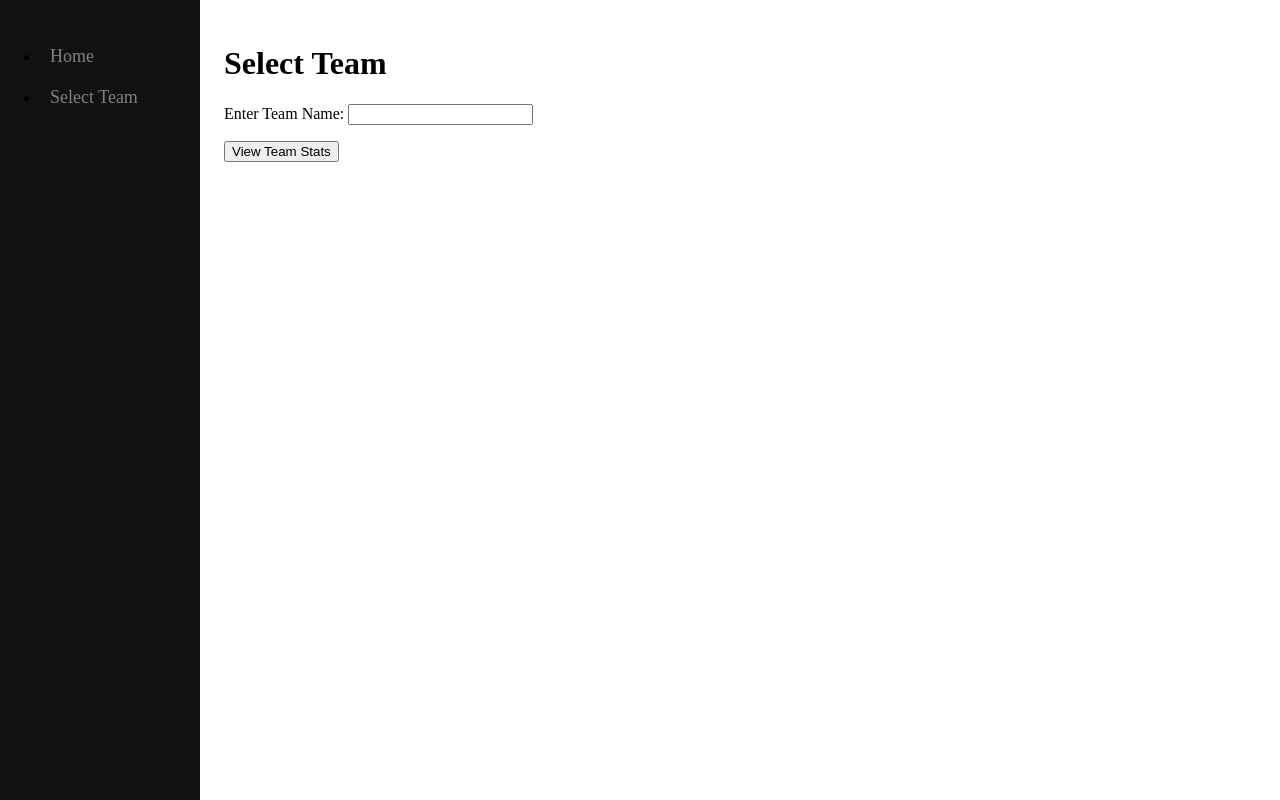
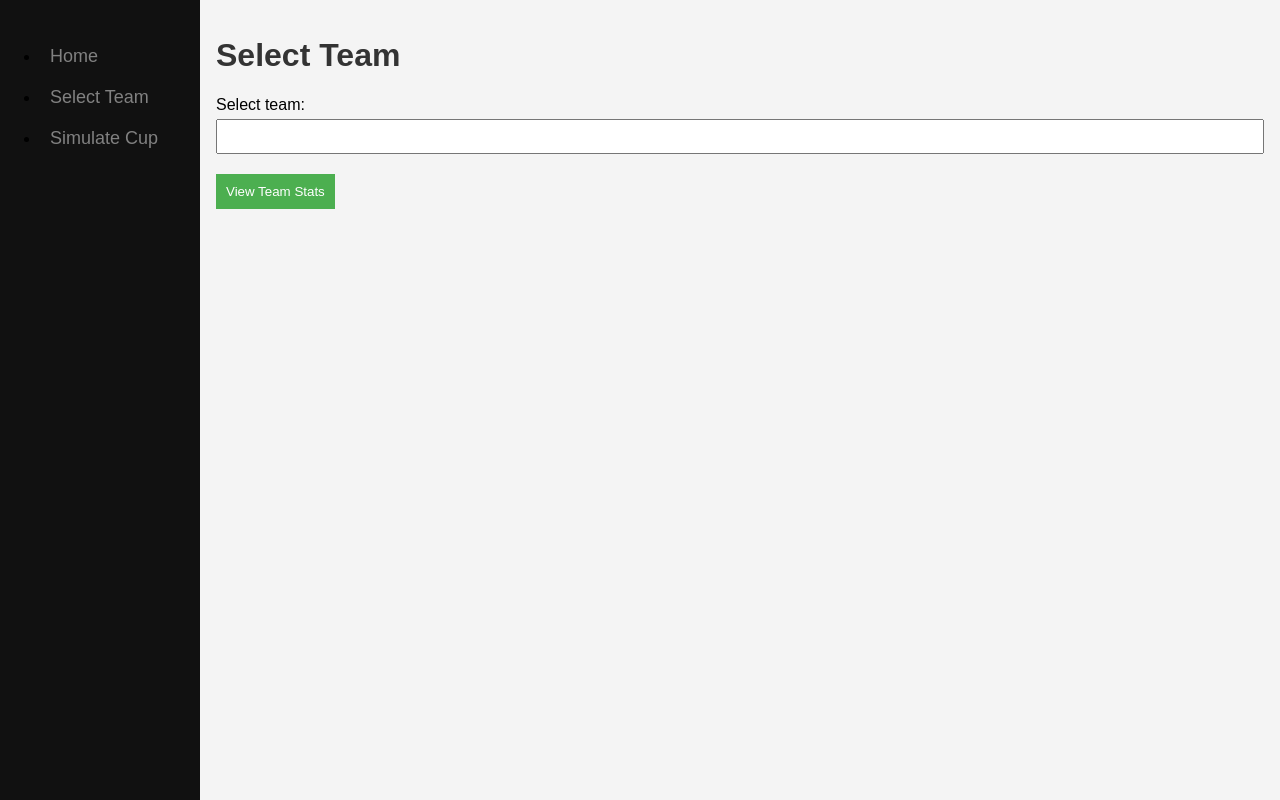
Before and after one commit to teodorstelian/Football-Simulator, a Django app: page /select_team/ in a window 1280 px wide. Run offline with Django 4.2, Linux system fonts and the light colour scheme.

Commit message:
Added Countries Model + Changed Teams View

```diff
--- a/football_simulation_app/forms.py
+++ b/football_simulation_app/forms.py
@@ -1,4 +1,3 @@
-# football_simulation_app/forms.py
 from django import forms
 
 class TeamSelectionForm(forms.Form):
--- a/football_simulation_app/static/main.css
+++ b/football_simulation_app/static/main.css
@@ -91,3 +91,63 @@
   top: 0;
   border-radius: 10px;
 }
+
+body {
+    font-family: 'Arial', sans-serif;
+    background-color: #f4f4f4;
+    margin: 0;
+}
+
+.container {
+    max-width: 800px;
+    margin: 0 auto;
+    padding: 20px;
+}
+
+h1 {
+    color: #333;
+}
+
+form {
+    margin-top: 20px;
+}
+
+label {
+    display: block;
+    margin-bottom: 5px;
+}
+
+input[type="text"] {
+    width: 100%;
+    padding: 8px;
+    margin-bottom: 10px;
+    box-sizing: border-box;
+}
+
+button {
+    background-color: #4caf50;
+    color: white;
+    padding: 10px;
+    border: none;
+    cursor: pointer;
+}
+
+button:hover {
+    background-color: #45a049;
+}
+
+/* Suggestions styling */
+#suggestions {
+    margin-top: 10px;
+}
+
+#suggestions div {
+    padding: 8px;
+    border: 1px solid #ddd;
+    cursor: pointer;
+    background-color: #fff;
+}
+
+#suggestions div:hover {
+    background-color: #f1f1f1;
+}
--- a/football_simulation_app/templates/base.html
+++ b/football_simulation_app/templates/base.html
@@ -11,6 +11,7 @@
         <ul>
             <li><a href="{% url 'new_game_view' %}">Home</a></li>
             <li><a href="{% url 'select_team' %}">Select Team</a></li>
+            <li><a href="{% url 'simulate_cup_view' %}">Simulate Cup</a></li>
             <!-- Add other sidebar links as needed -->
         </ul>
     </div>
--- a/football_simulation_app/templates/main.html
+++ b/football_simulation_app/templates/main.html
@@ -1,9 +1,9 @@
 {% extends 'base.html' %}
 
-{% block title %}Your Form Title{% endblock %}
+{% block title %}Football Simulator{% endblock %}
 
 {% block content %}
-    <h1>Your Form Title</h1>
+    <h1>Football Simulator</h1>
 
     <form method="post" action="{% url 'new_game_view' %}">
         {% csrf_token %}
--- a/football_simulation_app/templates/select_team.html
+++ b/football_simulation_app/templates/select_team.html
@@ -4,9 +4,40 @@
 
 {% block content %}
     <h1>Select Team</h1>
-    <form method="post" action="{% url 'select_team' %}">
+    <form method="post" action="{% url 'select_team' %}" id="selectTeamForm">
         {% csrf_token %}
-        {{ form.as_p }}
+        <label for="team">Select team:</label>
+        <input type="text" name="team_name" id="teamNameInput" autocomplete="off">
+        <div id="suggestions"></div>
         <button type="submit">View Team Stats</button>
     </form>
+
+    <script>
+        const teamNameInput = document.getElementById('teamNameInput');
+        const suggestionsDiv = document.getElementById('suggestions');
+
+        teamNameInput.addEventListener('input', function () {
+            const inputText = teamNameInput.value.trim().toLowerCase();
+            suggestionsDiv.innerHTML = ''; // Clear previous suggestions
+
+            if (inputText.length > 2) {
+                // Make an AJAX request to fetch suggestions from the server
+                fetch(`/get_team_suggestions/?query=${inputText}`)
+                    .then(response => response.json())
+                    .then(data => {
+                        // Render suggestions in the suggestionsDiv
+                        data.forEach(team => {
+                            const suggestion = document.createElement('div');
+                            suggestion.textContent = team.name;
+                            suggestion.addEventListener('click', function () {
+                                teamNameInput.value = team.name;
+                                suggestionsDiv.innerHTML = ''; // Clear suggestions after selection
+                            });
+                            suggestionsDiv.appendChild(suggestion);
+                        });
+                    })
+                    .catch(error => console.error('Error fetching suggestions:', error));
+            }
+        });
+    </script>
 {% endblock %}
--- a/football_simulation_app/urls.py
+++ b/football_simulation_app/urls.py
@@ -1,8 +1,10 @@
 from django.urls import path
-from .views import new_game_view, team_detail_view, select_team_view
+from .views import new_game_view, team_detail_view, select_team_view, TeamSuggestionsView, simulate_cup_view
 
 urlpatterns = [
     path('new_game/', new_game_view, name='new_game_view'),
     path('team/<str:team_name>/', team_detail_view, name='team_detail'),
     path('select_team/', select_team_view, name='select_team'),
+    path('get_team_suggestions/', TeamSuggestionsView.as_view(), name='get_team_suggestions'),
+    path('simulate_cup/', simulate_cup_view, name='simulate_cup_view'),
 ]
--- a/football_simulation_app/views.py
+++ b/football_simulation_app/views.py
@@ -1,11 +1,14 @@
-from django.shortcuts import render, get_object_or_404, redirect
+from django.db.models import Q
+from django.http import HttpResponseRedirect
+from django.http import JsonResponse
+from django.shortcuts import get_object_or_404, redirect, render
+from django.urls import reverse
+from django.views import View
 
 from football_simulation_app.forms import TeamSelectionForm
 from football_simulation_app.models import Team
+from src.leagues import cup_simulation
 from src.main import MainProgram
-
-
-# Create your views here.
 
 def team_detail_view(request, team_name):
     team = get_object_or_404(Team, name=team_name)
@@ -45,3 +48,35 @@ def new_game_view(request):
             return render(request, 'main.html', {'result': result})
 
     return render(request, 'main.html')
+
+
+def simulate_cup_view(request):
+    league_name = "YourLeagueName"  # Replace with your actual league name
+    num_teams_to_select = 8  # Adjust the number of top teams you want to select
+
+    teams = Team.objects.filter(country=league_name).order_by('-skill')[:num_teams_to_select]
+
+    if request.method == 'POST':
+        # Run cup simulation
+        teams = cup_simulation(league_name, teams)
+
+        # Update teams in the database
+        for team in teams:
+            team.save()
+
+        # Redirect to the same page to avoid form resubmission on page reload
+        return HttpResponseRedirect(reverse('simulate_cup_view'))
+
+    context = {
+        'teams': teams,
+    }
+
+    return render(request, 'simulate_cup.html', context)
+
+class TeamSuggestionsView(View):
+    def get(self, request, *args, **kwargs):
+        query = self.request.GET.get('query', '')
+        team_suggestions = Team.objects.filter(Q(name__icontains=query))
+
+        suggestions = [{'name': team.name} for team in team_suggestions]
+        return JsonResponse(suggestions, safe=False)
--- a/src/settings.py
+++ b/src/settings.py
@@ -1,4 +1,4 @@
-from src.teams_data import *
+from src.initial_data import *
 
 # Folders
 RESULTS_FOLDER = "results"
```
Also changed, not shown: football_simulation_app/admin.py (+4 -3 lines), football_simulation_app/management/commands/populate_countries.py (added, +22 -0 lines), football_simulation_app/management/commands/populate_teams.py (+4 -4 lines), football_simulation_app/models.py (+39 -28 lines), football_simulation_app/templates/simulate_cup.html (added, +18 -0 lines), football_simulation_app/templates/team_detail.html (+16 -6 lines), src/initial_data.py (renamed from src/teams_data.py, +16 -1 lines), football_simulation_app/migrations/0003_country_alter_team_country.py (added), football_simulation_app/migrations/0004_remove_leagueteam_team_alter_country_options_and_more.py (added), results/None.txt (deleted).
